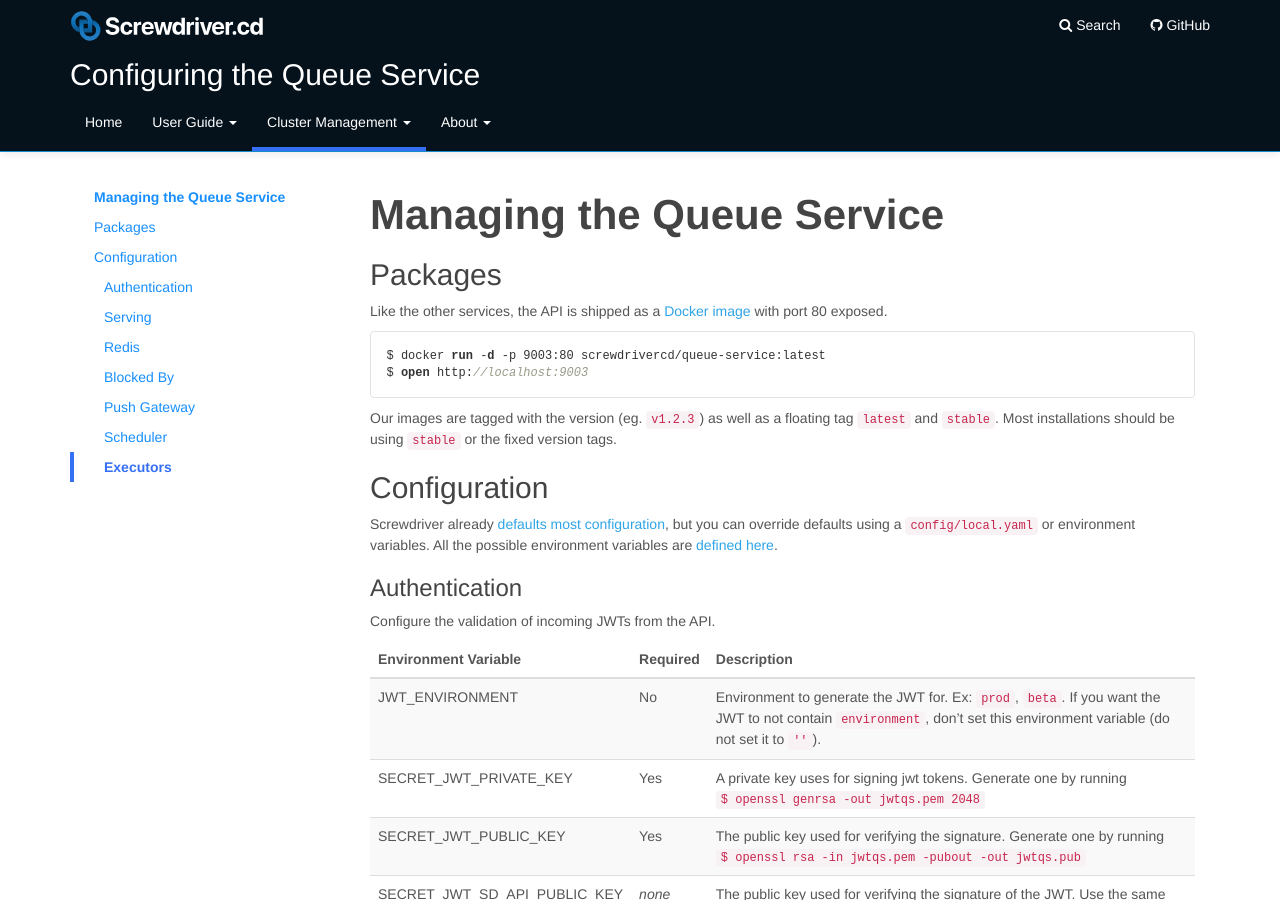
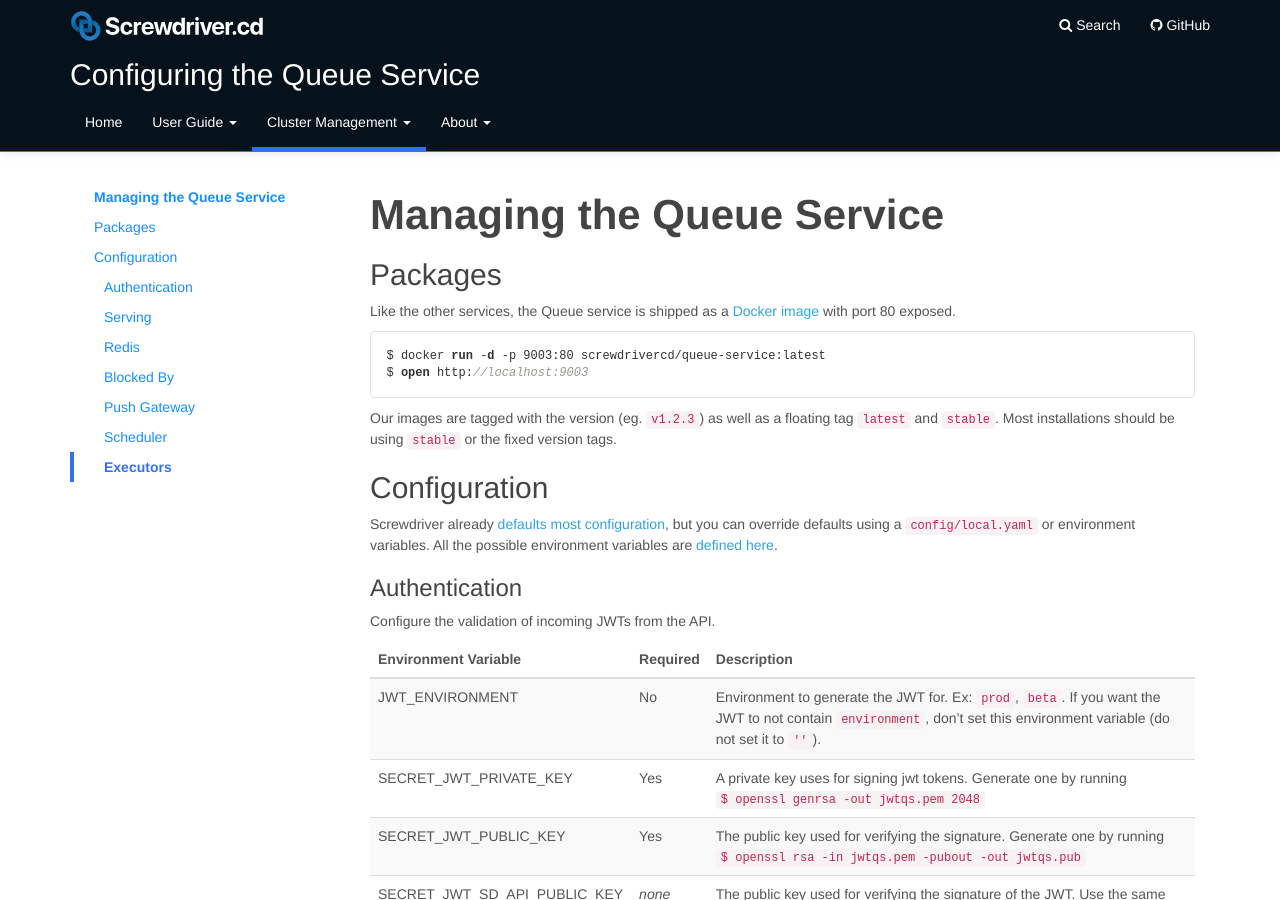
Before and after one commit to screwdriver-cd/guide, a Jekyll site: the page built from docs/cluster-management/configure-queue-service.md, in a window 1280 px wide and 900 px high. Built offline with Jekyll 4.4.1, drawn with Linux system fonts in a browser that asks for light colours.

Commit message:
fixing docs typo (#582)

````diff
--- a/docs/cluster-management/configure-queue-service.md
+++ b/docs/cluster-management/configure-queue-service.md
@@ -37,7 +37,7 @@ toc:
 
 ## Packages
 
-Like the other services, the API is shipped as a [Docker image](https://hub.docker.com/r/screwdrivercd/queue-service/) with port 80 exposed.
+Like the other services, the Queue service is shipped as a [Docker image](https://hub.docker.com/r/screwdrivercd/queue-service/) with port 80 exposed.
 
 ```bash
 $ docker run -d -p 9003:80 screwdrivercd/queue-service:latest
````
Also changed, not shown: docs/cluster-management/configure-store.md (+1 -1 lines).
